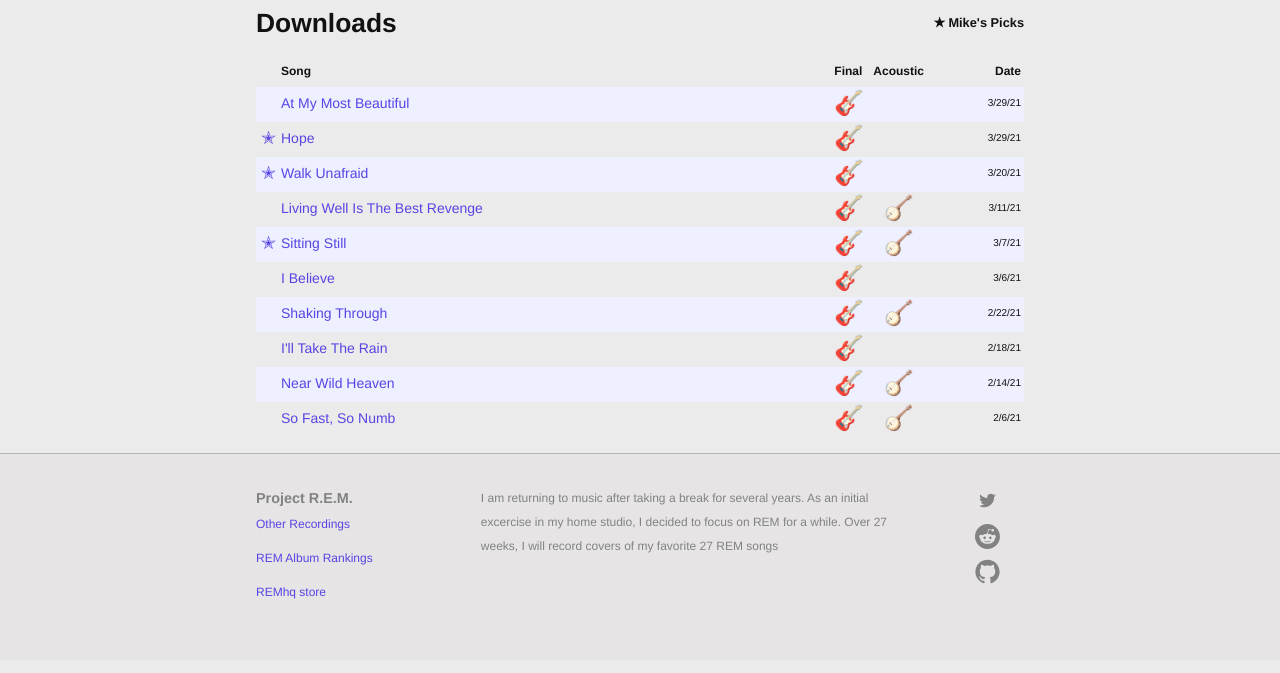
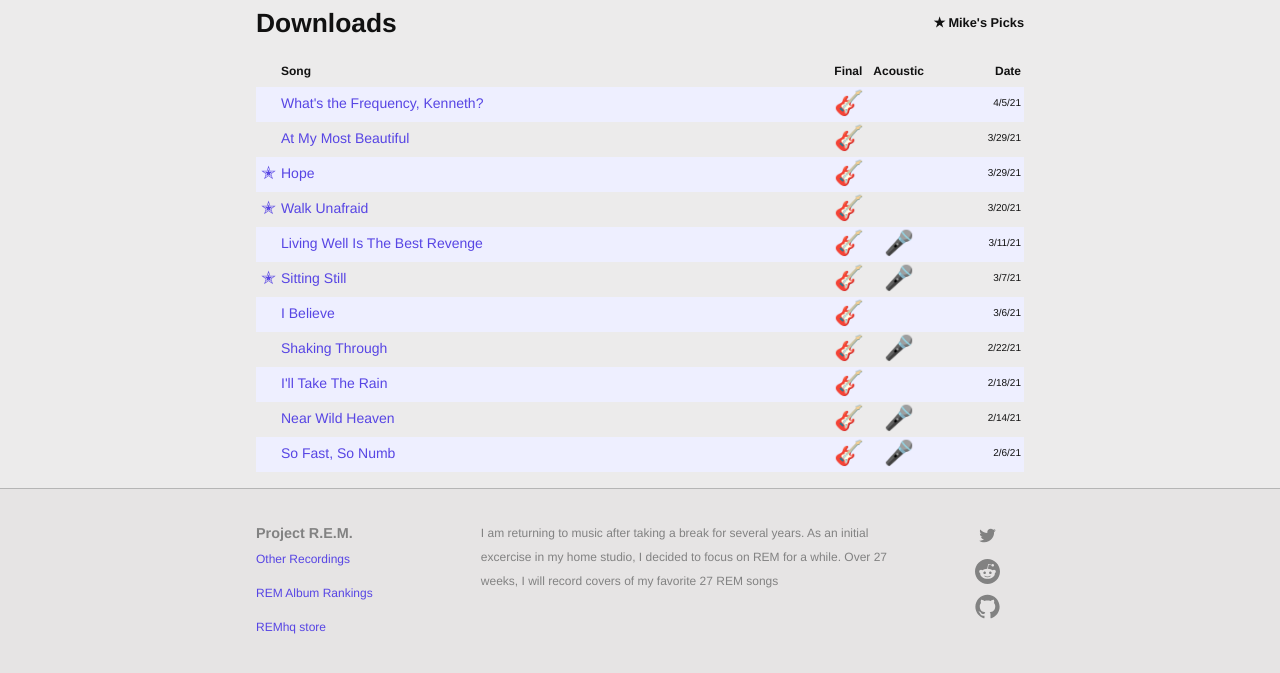
Before and after one commit to slatron/slatron.github.io, a Jekyll site: the page built from recordings.md, in a window 1280 px wide and 1040 px high, cut to the strip 345-1018 px from the top of the window. Built offline with Jekyll 4.4.1, drawn with Linux system fonts in a browser that asks for light colours.

Commit message:
link frequency

```diff
--- a/recordings.md
+++ b/recordings.md
@@ -21,6 +21,13 @@
     <span title="date">Date</span>
   </div>
 
+  <div class="row">
+    <span><a href="https://drive.google.com/file/d/1cZ0RDxEdf8dpr93axawJ0i0_k9d8qiZm/view?usp=sharing" target="_blank"></a></span>
+    <span><a href="https://drive.google.com/file/d/1cZ0RDxEdf8dpr93axawJ0i0_k9d8qiZm/view?usp=sharing" target="_blank">What's the Frequency, Kenneth?</a></span>
+    <span><a href="https://drive.google.com/file/d/1cZ0RDxEdf8dpr93axawJ0i0_k9d8qiZm/view?usp=sharing" target="_blank">🎸</a></span>
+    <span></span>
+    <span class="text-small">4/5/21</span>
+  </div>
   <div class="row">
     <span><a href="https://drive.google.com/file/d/11FSFyQuDRLX2h5qGmjypCDa1i0-3fgz1/view?usp=sharing" target="_blank"></a></span>
     <span><a href="https://drive.google.com/file/d/11FSFyQuDRLX2h5qGmjypCDa1i0-3fgz1/view?usp=sharing" target="_blank">At My Most Beautiful</a></span>
@@ -46,14 +53,14 @@
     <span></span>
     <span><a href="https://drive.google.com/file/d/1kHsvHdhnuwMwMp9LrowSQnGxwGILe1Om/view?usp=sharing" target="_blank">Living Well Is The Best Revenge</a></span>
     <span><a href="https://drive.google.com/file/d/1kHsvHdhnuwMwMp9LrowSQnGxwGILe1Om/view?usp=sharing" target="_blank">🎸</a></span>
-    <span><a href="https://drive.google.com/file/d/1Ui4TiRuSLjAdpkqP-ruhjVT1sCt-ABYT/view?usp=sharing" target="_blank">🪕</a></span>
+    <span><a href="https://drive.google.com/file/d/1Ui4TiRuSLjAdpkqP-ruhjVT1sCt-ABYT/view?usp=sharing" target="_blank">🎤</a></span>
     <span class="text-small">3/11/21</span>
   </div>
   <div class="row">
     <span><a href="https://drive.google.com/file/d/1kc9qexTS4ZKOo3jt4hej6FVZhtfF8WvC/view?usp=sharing" target="_blank">✭</a></span>
     <span><a href="https://drive.google.com/file/d/1kc9qexTS4ZKOo3jt4hej6FVZhtfF8WvC/view?usp=sharing" target="_blank">Sitting Still</a></span>
     <span><a href="https://drive.google.com/file/d/1kc9qexTS4ZKOo3jt4hej6FVZhtfF8WvC/view?usp=sharing" target="_blank">🎸</a></span>
-    <span><a href="https://drive.google.com/file/d/1gTbVR5RPuw4G25cB_3w7RyZl8vocB6R_/view?usp=sharing" target="_blank">🪕</a></span>
+    <span><a href="https://drive.google.com/file/d/1gTbVR5RPuw4G25cB_3w7RyZl8vocB6R_/view?usp=sharing" target="_blank">🎤</a></span>
     <span class="text-small">3/7/21</span>
   </div>
   <div class="row">
@@ -67,7 +74,7 @@
     <span></span>
     <span><a href="https://drive.google.com/file/d/1bDK7eyMc3iloWywernigrHSnGvyKRCkq/view?usp=sharing" target="_blank">Shaking Through</a></span>
     <span><a href="https://drive.google.com/file/d/1bDK7eyMc3iloWywernigrHSnGvyKRCkq/view?usp=sharing" target="_blank">🎸</a></span>
-    <span><a href="https://drive.google.com/file/d/1jnr55rl2eZU-ySTSgTqUPUfRjV_EGY24/view?usp=sharing" target="_blank">🪕</a></span>
+    <span><a href="https://drive.google.com/file/d/1jnr55rl2eZU-ySTSgTqUPUfRjV_EGY24/view?usp=sharing" target="_blank">🎤</a></span>
     <span class="text-small">2/22/21</span>
   </div>
   <div class="row">
@@ -81,14 +88,14 @@
     <span></span>
     <span><a href="https://drive.google.com/file/d/1UD8Cs8dT7eKY13vEK2SkVW_mWLGNLS5J/view?usp=sharing" target="_blank">Near Wild Heaven</a></span>
     <span><a href="https://drive.google.com/file/d/1UD8Cs8dT7eKY13vEK2SkVW_mWLGNLS5J/view?usp=sharing" target="_blank">🎸</a></span>
-    <span><a href="https://drive.google.com/file/d/1PGiQy88s7c2sMa8d9xxQpSGI6F-B1Fcd/view?usp=sharing" target="_blank">🪕</a></span>
+    <span><a href="https://drive.google.com/file/d/1PGiQy88s7c2sMa8d9xxQpSGI6F-B1Fcd/view?usp=sharing" target="_blank">🎤</a></span>
     <span class="text-small">2/14/21</span>
   </div>
   <div class="row">
     <span></span>
     <span><a href="https://drive.google.com/file/d/12NVKLkgs17zyAAAiOf4Ry7WArQL7ITbf/view?usp=sharing" target="_blank">So Fast, So Numb</a></span>
     <span><a href="https://drive.google.com/file/d/12NVKLkgs17zyAAAiOf4Ry7WArQL7ITbf/view?usp=sharing" target="_blank">🎸</a></span>
-    <span><a href="https://drive.google.com/file/d/1CUl2yDE-w-xZD5_ret_J2Ph36HLBuFdb/view?usp=sharing" target="_blank">🪕</a></span>
+    <span><a href="https://drive.google.com/file/d/1CUl2yDE-w-xZD5_ret_J2Ph36HLBuFdb/view?usp=sharing" target="_blank">🎤</a></span>
     <span class="text-small">2/6/21</span>
   </div>
 </div>
```
Also changed, not shown: _posts/2021-02-06-begin-the-begin.md (+1 -0 lines), _posts/2021-03-30-frequency-1.md (+1 -0 lines).
